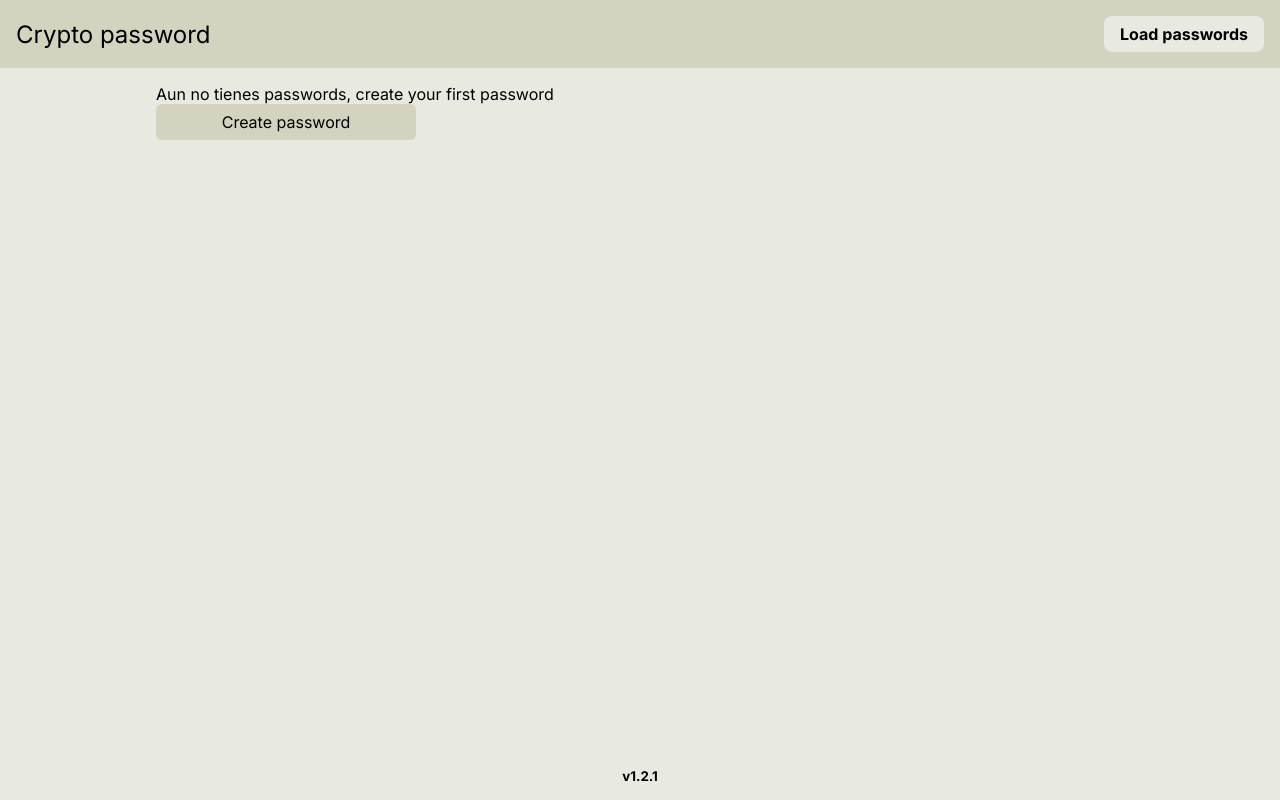
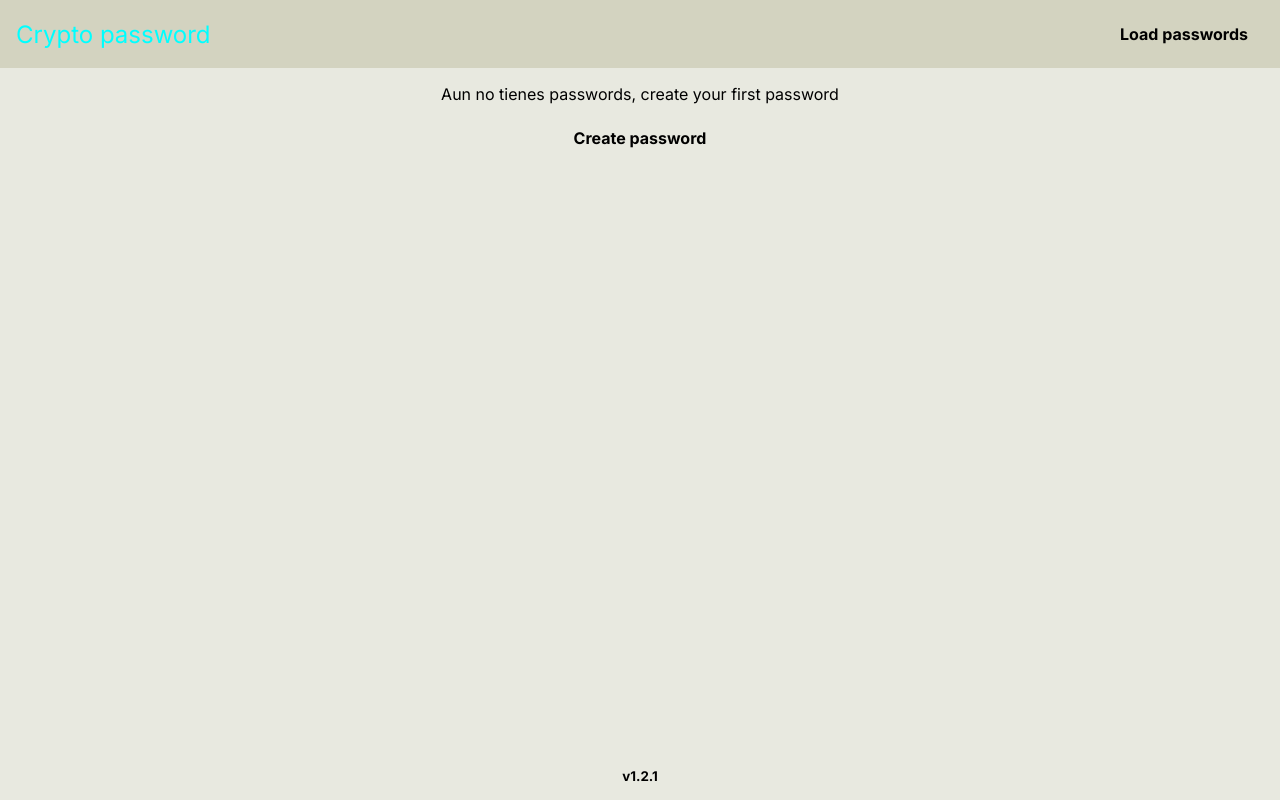
Before and after one commit to dagamdev/crypto-password, a Next.js app: page / in a window 1280 px wide. Built offline with nearby package versions, Linux system fonts and the light colour scheme; no server answers.

Commit message:
Update global styles

```diff
--- a/src/styles/globals.css
+++ b/src/styles/globals.css
@@ -15,6 +15,7 @@
     --toast: #252525;
     --text: white;
     --hover: #475569;
+    --accent: rgb(13, 119, 206);
   }
 }
 
@@ -37,8 +38,12 @@
 }
 
 a {
-  color: inherit;
+  color: aqua;
   text-decoration: none;
+
+  &:hover {
+    text-decoration: underline;
+  }
 }
 
 label, input {
@@ -61,13 +66,13 @@
   display: inline-block;
   border-radius: 8px;
   font-weight: bolder;
-  background-color: var(--primary);
-  transition: background-color 0.2s ease;
+  background-color: var(--accent);
+  transition: box-shadow 0.3s ease;
 }
 
 input[type=file]:focus + label,
 input[type=file] + label:hover {
-  background-color: var(--hover);
+  box-shadow: 0 0 16px rgba(13, 119, 206, 0.4);
 }
 
 input[type=file]:focus + label {
@@ -95,20 +100,24 @@
 }
 
 button, .button {
-  display: block;
+  color: inherit;
   border: none;
   cursor: pointer;
   padding: 8px;
+  display: block;
   max-width: 260px;
   font-size: medium;
   text-align: center;
-  transition: background-color 0.2s ease;
+  transition: background-color 0.2s ease, box-shadow .3s ease;
+  font-weight: bolder;
   border-radius: 6px;
-  background-color: var(--secondary);
+  background-color: var(--accent);
 }
 
 button:hover, .button:hover {
-  background-color: var(--hover);
+  box-shadow: 0 0 16px rgba(13, 119, 206, 0.4);
+  text-decoration: none;
+  /* background-color: var(--hover); */
 }
 
 .version {
@@ -123,3 +132,10 @@
 .toast {
   background-color: var(--toast);
 }
+
+.first-message {
+  display: flex;
+  row-gap: 16px;
+  align-items: center;
+  flex-direction: column;
+}
```
